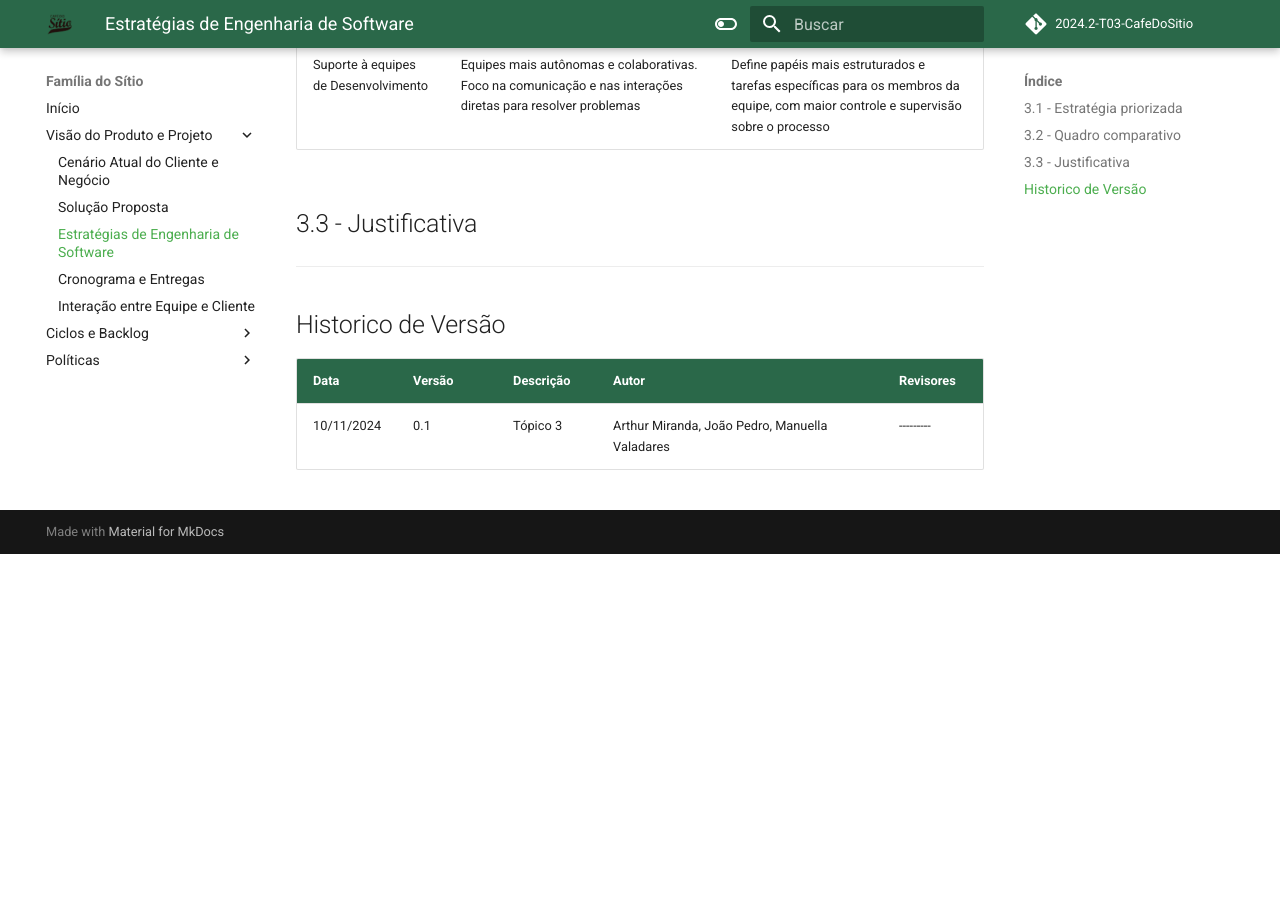
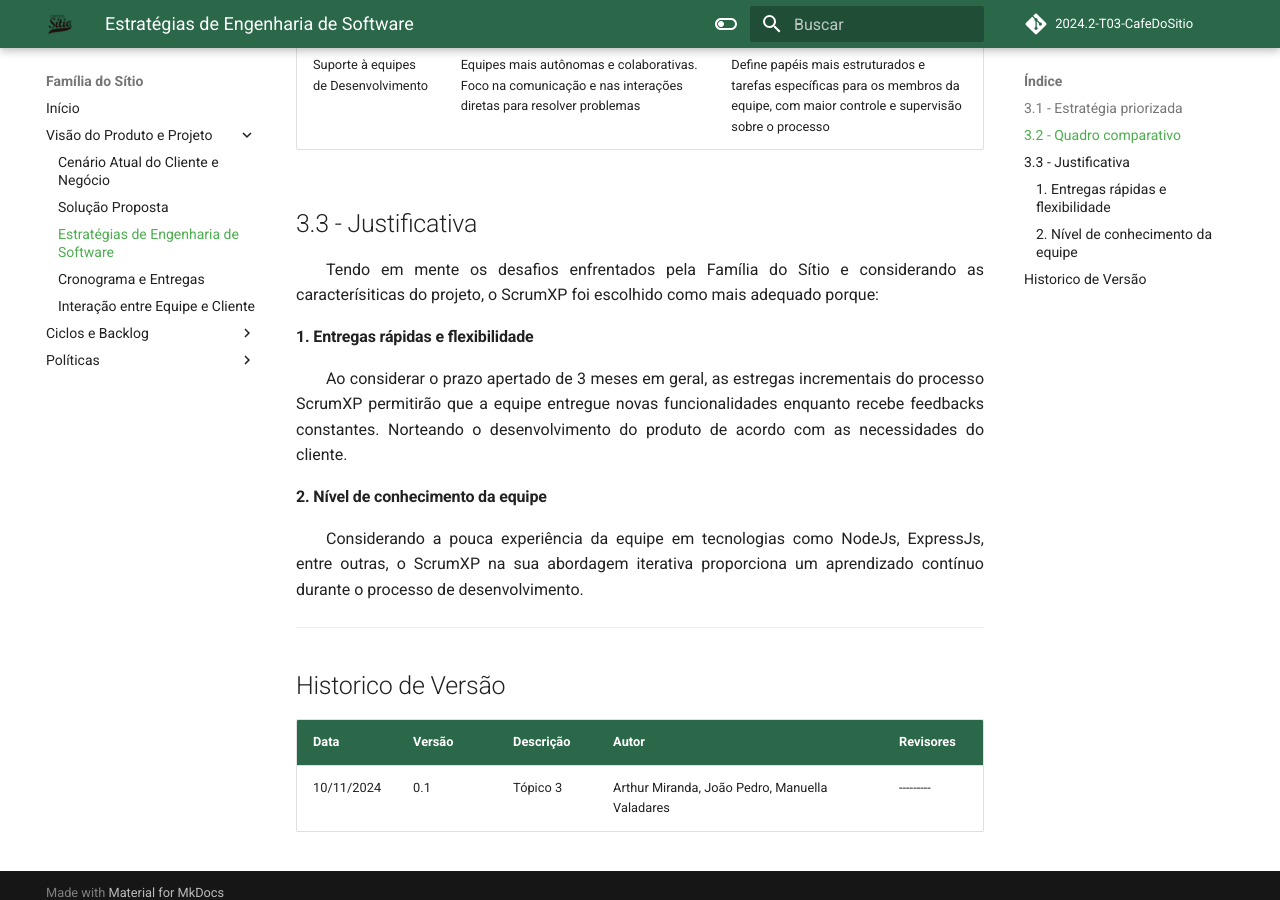
Before and after one commit to mdsreq-fga-unb/2024.2-T03-CafeDoSitio, an MkDocs documentation site: the page built from docs/sections/2-docPage/3-estrategiasEngSoftware.md, in a window 1280 px wide and 900 px high, scrolled down 1268 px. Built offline with MkDocs 1.6.1 and Material for MkDocs 9.7.7, drawn with Linux system fonts in a browser that asks for light colours; comment, search, counter and statistics services are not loaded; before the commit the page ends 1822 px from its top, so only the background shows below that.

Commit message:
docs: adicionando justificativas

```diff
--- a/docs/sections/2-docPage/3-estrategiasEngSoftware.md
+++ b/docs/sections/2-docPage/3-estrategiasEngSoftware.md
@@ -22,6 +22,25 @@ Controle de Qualidade | Testes automatizados, TDD (Test-Driven Development), atr
 Suporte à equipes de Desenvolvimento | Equipes mais autônomas e colaborativas. Foco na comunicação e nas interações diretas para resolver problemas | Define papéis mais estruturados e tarefas específicas para os membros da equipe, com maior controle e supervisão sobre o processo
 
 ##3.3 - Justificativa
+<div style="text-align: justify;">
+    <p style="text-indent: 30px;">
+        Tendo em mente os desafios enfrentados pela Família do Sítio e considerando as caracterísiticas do projeto, o ScrumXP foi escolhido como mais adequado porque:
+    </p>
+</div>
+
+####1. Entregas rápidas e flexibilidade
+<div style="text-align: justify;">
+    <p style="text-indent: 30px;">
+    Ao considerar o prazo apertado de 3 meses em geral, as estregas incrementais do processo ScrumXP permitirão que a equipe entregue novas funcionalidades enquanto recebe feedbacks constantes. Norteando o desenvolvimento do produto de acordo com as necessidades do cliente.
+    </p>
+</div>
+
+####2. Nível de conhecimento da equipe
+<div style="text-align: justify;">
+    <p style="text-indent: 30px;">
+    Considerando a pouca experiência da equipe em tecnologias como NodeJs, ExpressJs, entre outras, o ScrumXP na sua abordagem iterativa proporciona um aprendizado contínuo durante o processo de desenvolvimento.
+    </p>
+</div>
 
 ---
 ## Historico de Versão
```
